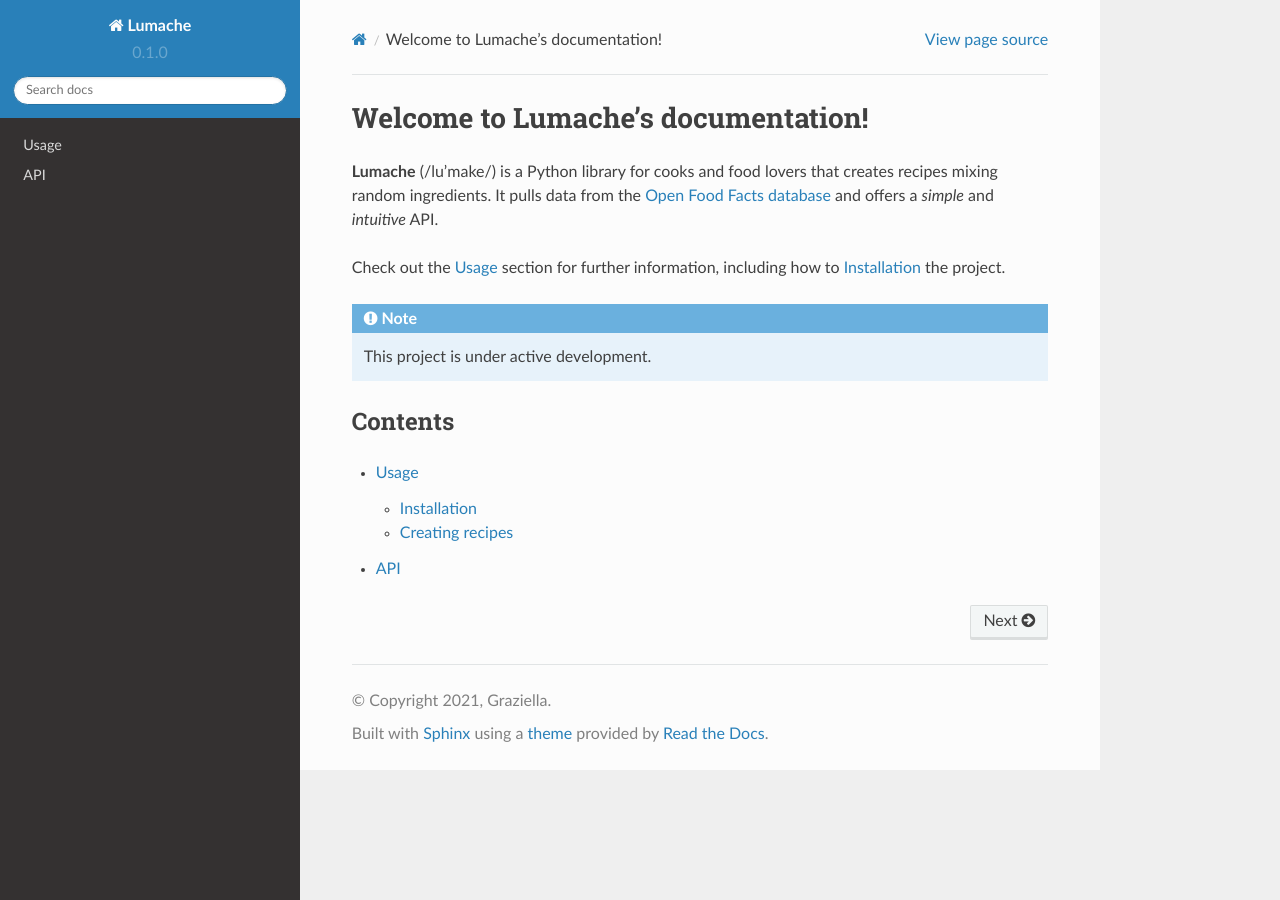
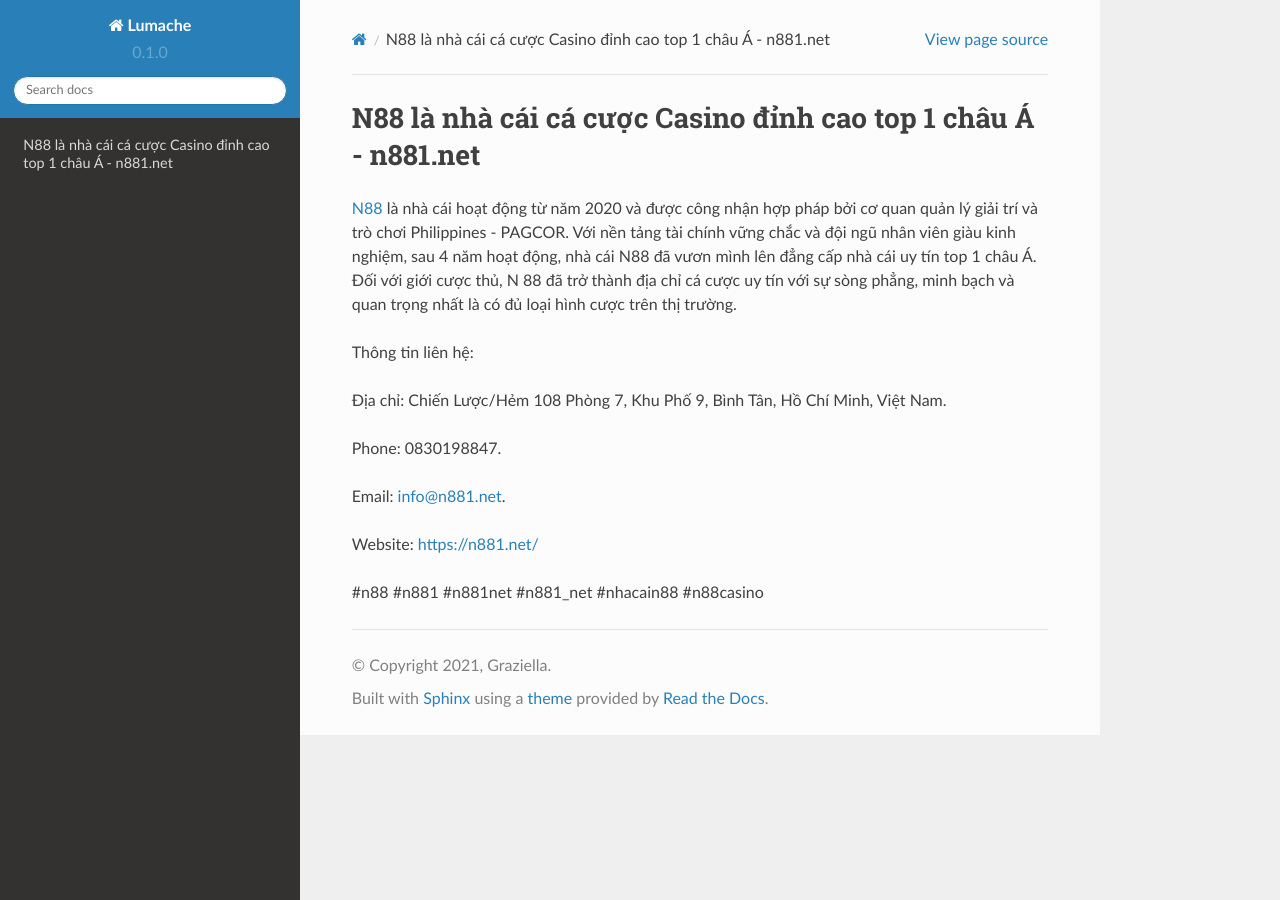
Before and after one commit to socialentity1/n881net, a Sphinx documentation site: the page built from docs/source/index.rst, in a window 1280 px wide. Built offline with Sphinx 7.4.7 and the Read the Docs theme 2.0.0, drawn with Linux system fonts in a browser that asks for light colours.

Commit message:
Update index.rst

```diff
--- a/docs/source/index.rst
+++ b/docs/source/index.rst
@@ -1,22 +1,16 @@
-Welcome to Lumache's documentation!
+N88 là nhà cái cá cược Casino đỉnh cao top 1 châu Á - n881.net
 ===================================
 
-**Lumache** (/lu'make/) is a Python library for cooks and food lovers
-that creates recipes mixing random ingredients.
-It pulls data from the `Open Food Facts database <https://world.openfoodfacts.org/>`_
-and offers a *simple* and *intuitive* API.
+`N88 <https://n881.net/>`_ là nhà cái hoạt động từ năm 2020 và được công nhận hợp pháp bởi cơ quan quản lý giải trí và trò chơi Philippines - PAGCOR. Với nền tảng tài chính vững chắc và đội ngũ nhân viên giàu kinh nghiệm, sau 4 năm hoạt động, nhà cái N88 đã vươn mình lên đẳng cấp nhà cái uy tín top 1 châu Á. Đối với giới cược thủ, N 88 đã trở thành địa chỉ cá cược uy tín với sự sòng phẳng, minh bạch và quan trọng nhất là có đủ loại hình cược trên thị trường.
 
-Check out the :doc:`usage` section for further information, including
-how to :ref:`installation` the project.
+Thông tin liên hệ:
 
-.. note::
+Địa chỉ: Chiến Lược/Hẻm 108 Phòng 7, Khu Phố 9, Bình Tân, Hồ Chí Minh, Việt Nam.
 
-   This project is under active development.
+Phone: 0830198847.
 
-Contents
---------
+Email: info@n881.net.
 
-.. toctree::
+Website: https://n881.net/
 
-   usage
-   api
+#n88 #n881 #n881net #n881_net #nhacain88 #n88casino
```
